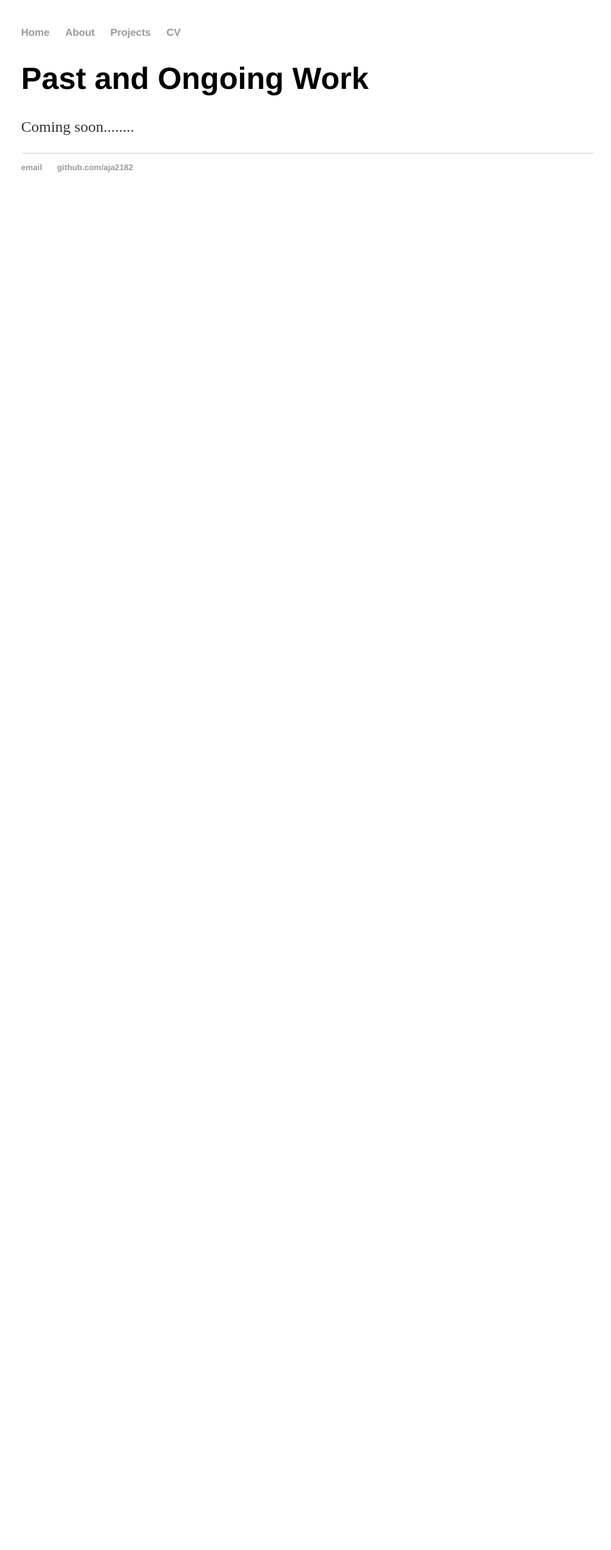
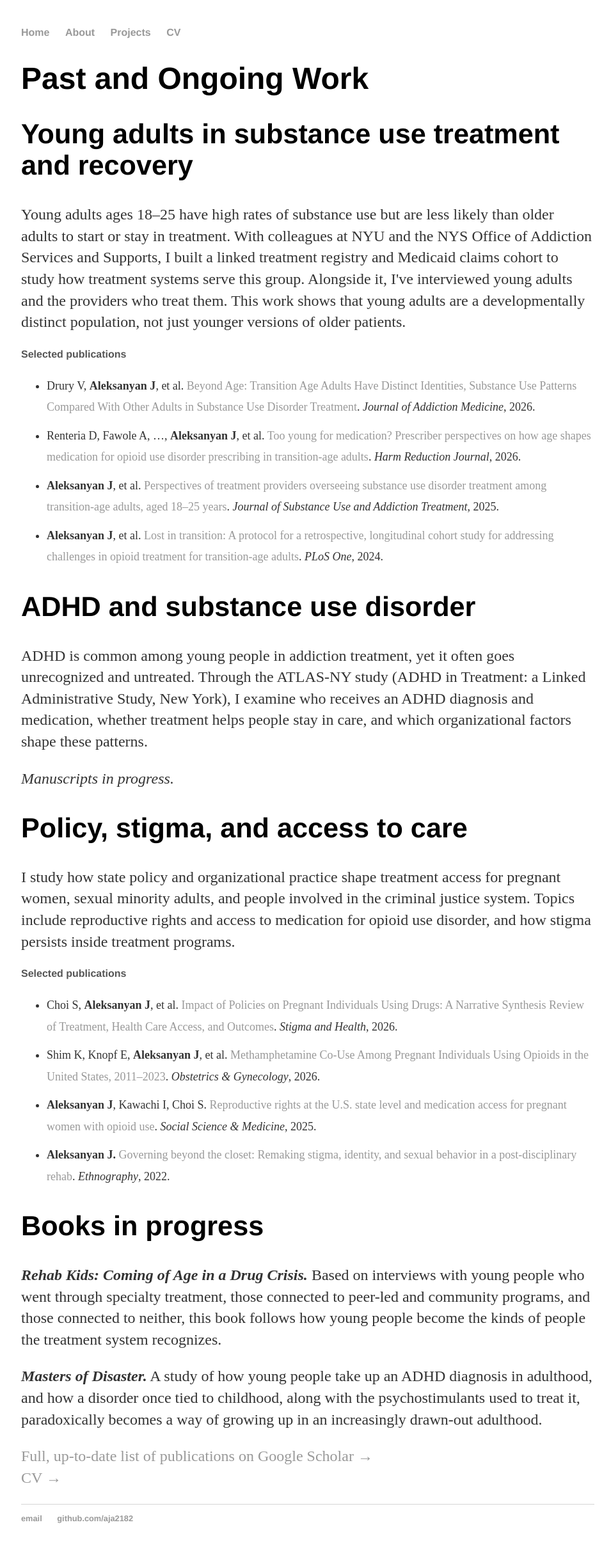
Before and after one commit to aja2182/aja2182.github.io, a Jekyll site: the page built from projects/index.html, in a window 1280 px wide. Shown: the whole page at 64% size, without its empty margins (159-1114 px from the left). Built offline with Jekyll 4.4.1, drawn with Linux system fonts in a browser that asks for light colours; before the commit the page ends 900 px from its top, so only the background shows below that.

Commit message:
Build out Past and Ongoing Work page
Co-Authored-By: Claude Opus 5.5 <noreply@anthropic.com>
Claude-Session: https://claude.ai/code/session_01UBGUuVKp8RBC6Hia74W8jU

```diff
--- a/css/main.css
+++ b/css/main.css
@@ -120,3 +120,13 @@ pre { overflow-x: auto; }
         margin: 0 auto 1em;
     }
 }
+
+.pubs li {
+    font-size: 0.75em;
+    margin-bottom: 0.6em;
+}
+.projects h3 {
+    font-size: 1em;
+    color: #555;
+    margin-bottom: 0.3em;
+}
--- a/projects/index.html
+++ b/projects/index.html
@@ -1,9 +1,39 @@
 ---
 layout: default
-title: Past and Current Work
+title: Past and Ongoing Work | Josh Aleksanyan
+description: Research by Josh Aleksanyan on young adults in substance use treatment and recovery, ADHD and substance use disorder, and policy, stigma, and access to care.
 ---
 <div class="projects">
-			<h1>Past and Ongoing Work</h1>
-			<p>Coming soon........</p>
+<h1>Past and Ongoing Work</h1>
 
-		</div>
+<h2>Young adults in substance use treatment and recovery</h2>
+<p>Young adults ages 18&ndash;25 have high rates of substance use but are less likely than older adults to start or stay in treatment. With colleagues at NYU and the NYS Office of Addiction Services and Supports, I built a linked treatment registry and Medicaid claims cohort to study how treatment systems serve this group. Alongside it, I've interviewed young adults and the providers who treat them. This work shows that young adults are a developmentally distinct population, not just younger versions of older patients.</p>
+<h3>Selected publications</h3>
+<ul class="pubs">
+<li>Drury V, <b>Aleksanyan J</b>, et al. <a href="https://pubmed.ncbi.nlm.nih.gov/41980706/">Beyond Age: Transition Age Adults Have Distinct Identities, Substance Use Patterns Compared With Other Adults in Substance Use Disorder Treatment</a>. <i>Journal of Addiction Medicine</i>, 2026.</li>
+<li>Renteria D, Fawole A, &hellip;, <b>Aleksanyan J</b>, et al. <a href="https://pubmed.ncbi.nlm.nih.gov/42174616/">Too young for medication? Prescriber perspectives on how age shapes medication for opioid use disorder prescribing in transition-age adults</a>. <i>Harm Reduction Journal</i>, 2026.</li>
+<li><b>Aleksanyan J</b>, et al. <a href="https://pmc.ncbi.nlm.nih.gov/articles/PMC12158624/">Perspectives of treatment providers overseeing substance use disorder treatment among transition-age adults, aged 18&ndash;25 years</a>. <i>Journal of Substance Use and Addiction Treatment</i>, 2025.</li>
+<li><b>Aleksanyan J</b>, et al. <a href="https://pmc.ncbi.nlm.nih.gov/articles/PMC11324150/">Lost in transition: A protocol for a retrospective, longitudinal cohort study for addressing challenges in opioid treatment for transition-age adults</a>. <i>PLoS One</i>, 2024.</li>
+</ul>
+
+<h2>ADHD and substance use disorder</h2>
+<p>ADHD is common among young people in addiction treatment, yet it often goes unrecognized and untreated. Through the ATLAS-NY study (ADHD in Treatment: a Linked Administrative Study, New York), I examine who receives an ADHD diagnosis and medication, whether treatment helps people stay in care, and which organizational factors shape these patterns.</p>
+<p><i>Manuscripts in progress.</i></p>
+
+<h2>Policy, stigma, and access to care</h2>
+<p>I study how state policy and organizational practice shape treatment access for pregnant women, sexual minority adults, and people involved in the criminal justice system. Topics include reproductive rights and access to medication for opioid use disorder, and how stigma persists inside treatment programs.</p>
+<h3>Selected publications</h3>
+<ul class="pubs">
+<li>Choi S, <b>Aleksanyan J</b>, et al. <a href="https://doi.org/10.1037/sah0000675">Impact of Policies on Pregnant Individuals Using Drugs: A Narrative Synthesis Review of Treatment, Health Care Access, and Outcomes</a>. <i>Stigma and Health</i>, 2026.</li>
+<li>Shim K, Knopf E, <b>Aleksanyan J</b>, et al. <a href="https://pubmed.ncbi.nlm.nih.gov/42208073/">Methamphetamine Co-Use Among Pregnant Individuals Using Opioids in the United States, 2011&ndash;2023</a>. <i>Obstetrics &amp; Gynecology</i>, 2026.</li>
+<li><b>Aleksanyan J</b>, Kawachi I, Choi S. <a href="https://pubmed.ncbi.nlm.nih.gov/39721168/">Reproductive rights at the U.S. state level and medication access for pregnant women with opioid use</a>. <i>Social Science &amp; Medicine</i>, 2025.</li>
+<li><b>Aleksanyan J.</b> <a href="https://doi.org/10.1177/1466138120923702">Governing beyond the closet: Remaking stigma, identity, and sexual behavior in a post-disciplinary rehab</a>. <i>Ethnography</i>, 2022.</li>
+</ul>
+
+<h2>Books in progress</h2>
+<p><b><i>Rehab Kids: Coming of Age in a Drug Crisis.</i></b> Based on interviews with young people who went through specialty treatment, those connected to peer-led and community programs, and those connected to neither, this book follows how young people become the kinds of people the treatment system recognizes.</p>
+<p><b><i>Masters of Disaster.</i></b> A study of how young people take up an ADHD diagnosis in adulthood, and how a disorder once tied to childhood, along with the psychostimulants used to treat it, paradoxically becomes a way of growing up in an increasingly drawn-out adulthood.</p>
+
+<p><a href="https://scholar.google.com/citations?user=VVDsjfIAAAAJ&amp;hl=en&amp;view_op=list_works&amp;sortby=pubdate">Full, up-to-date list of publications on Google Scholar &rarr;</a><br>
+<a href="/cv">CV &rarr;</a></p>
+</div>
```
